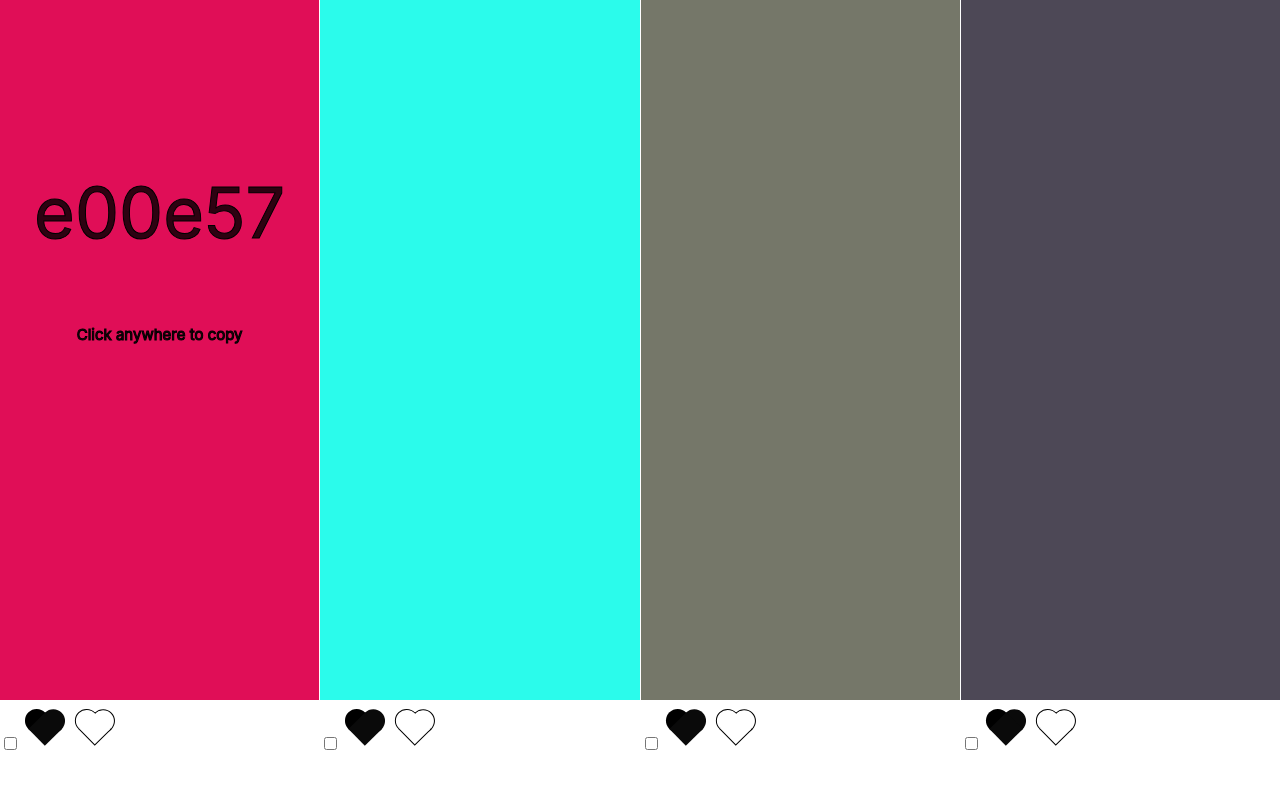
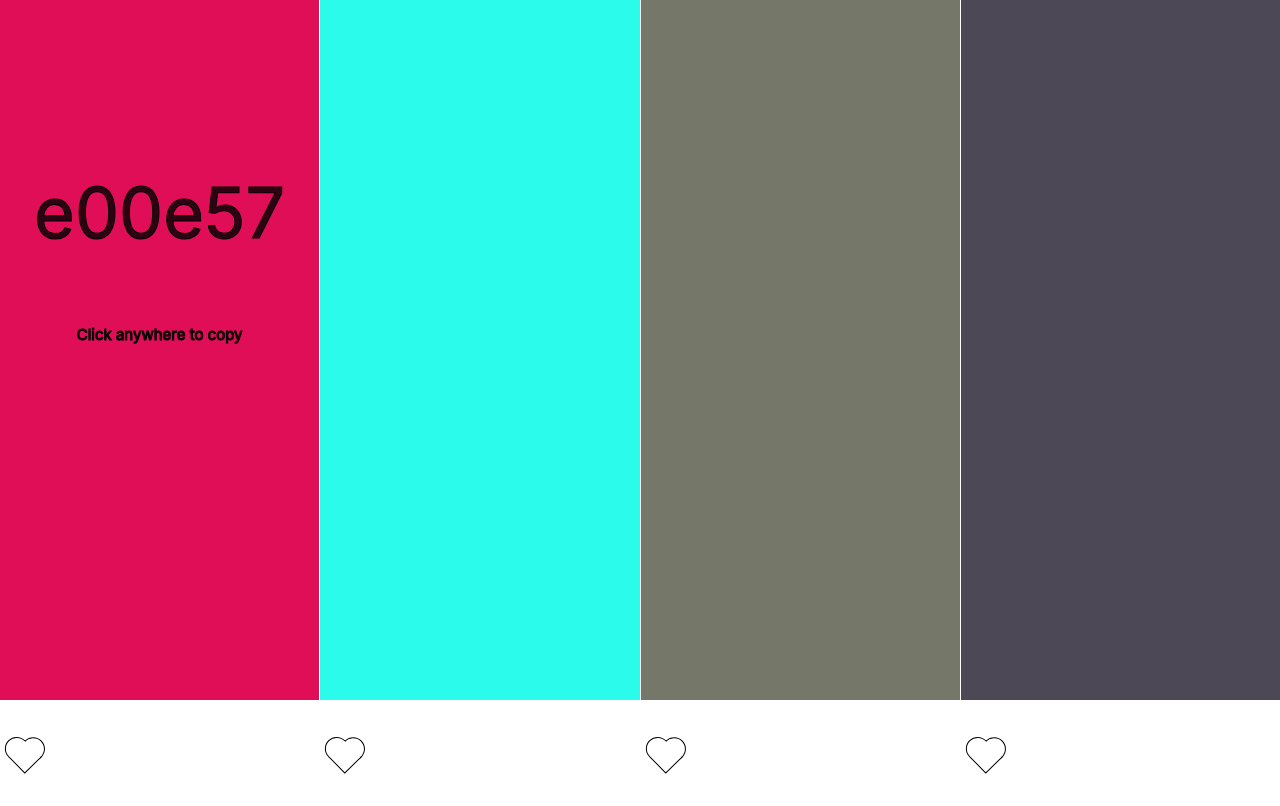
Before and after one commit to amara-j/colorpicker, a React (Create React App) app: page / in a window 1280 px wide. Built offline with nearby package versions, Linux system fonts and the light colour scheme.

Commit message:
heart icons pin colors! done in a somewhat hacky way with span background image as icon, but working perfectly

```diff
--- a/src/App.css
+++ b/src/App.css
@@ -23,3 +23,26 @@
 .copyInstructions {
   font-size: 15px;
 }
+
+.toggleDiv {
+  background-color: red;
+}
+
+input[type="checkbox"] {
+  display: none;
+}
+.label {
+  display: inline-block;
+  height: 100px;
+  padding: 3px;
+  color: white;
+  background: url("./icons/heart-outline.svg") no-repeat left center;
+  user-select: none;
+  /* padding-left: 15px; */
+}
+input[type="checkbox"]:checked + .label {
+  /* background: #f00; */
+  /* color: red; */
+  background: url("./icons/heart-filled.svg") no-repeat left center;
+  user-select: none;
+}
--- a/src/ColorBlock.js
+++ b/src/ColorBlock.js
@@ -42,15 +42,19 @@ const ColorBlock = (props) => {
           {displayHex ? copyDisplayText : null}
         </p>
       </div>
-      <input
-        type="checkbox"
-        onChange={(e) => props.onChange(props.id, e.target.checked)}
-        checked={props.isPinned}
-      ></input>
-      <HeartIconFilled />
-      <HeartIconOutline />
+
+      <label>
+        <input
+          type="checkbox"
+          onChange={(e) => props.onChange(props.id, e.target.checked)}
+          checked={props.isPinned}
+        ></input>
+        <span class="label"> "------"</span>
+      </label>
     </div>
   );
 };
 
+// step 1: replace checkbox with div
+
 export default ColorBlock;
```
Also changed, not shown: 1 other file (tests, documents, lock files or other folders).
